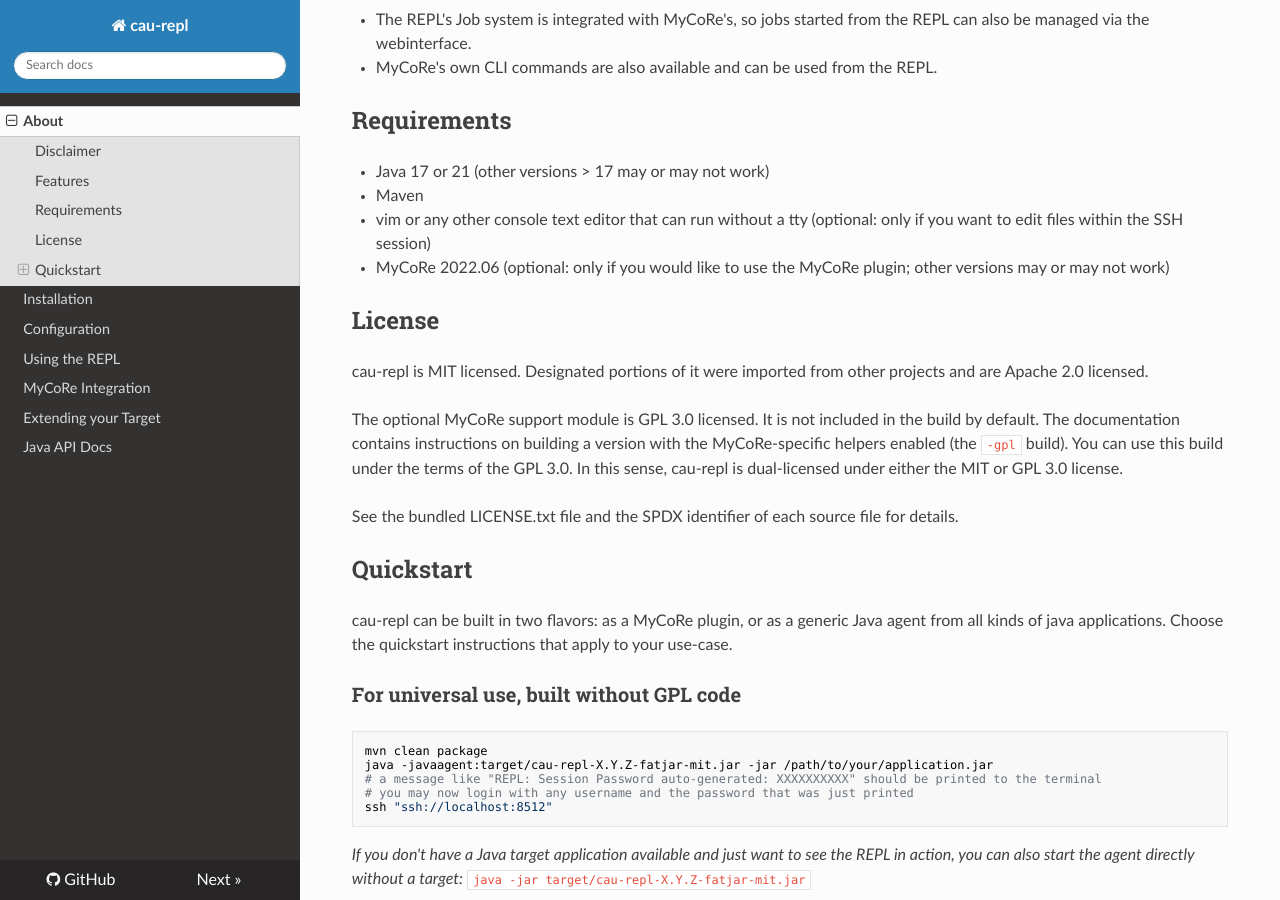
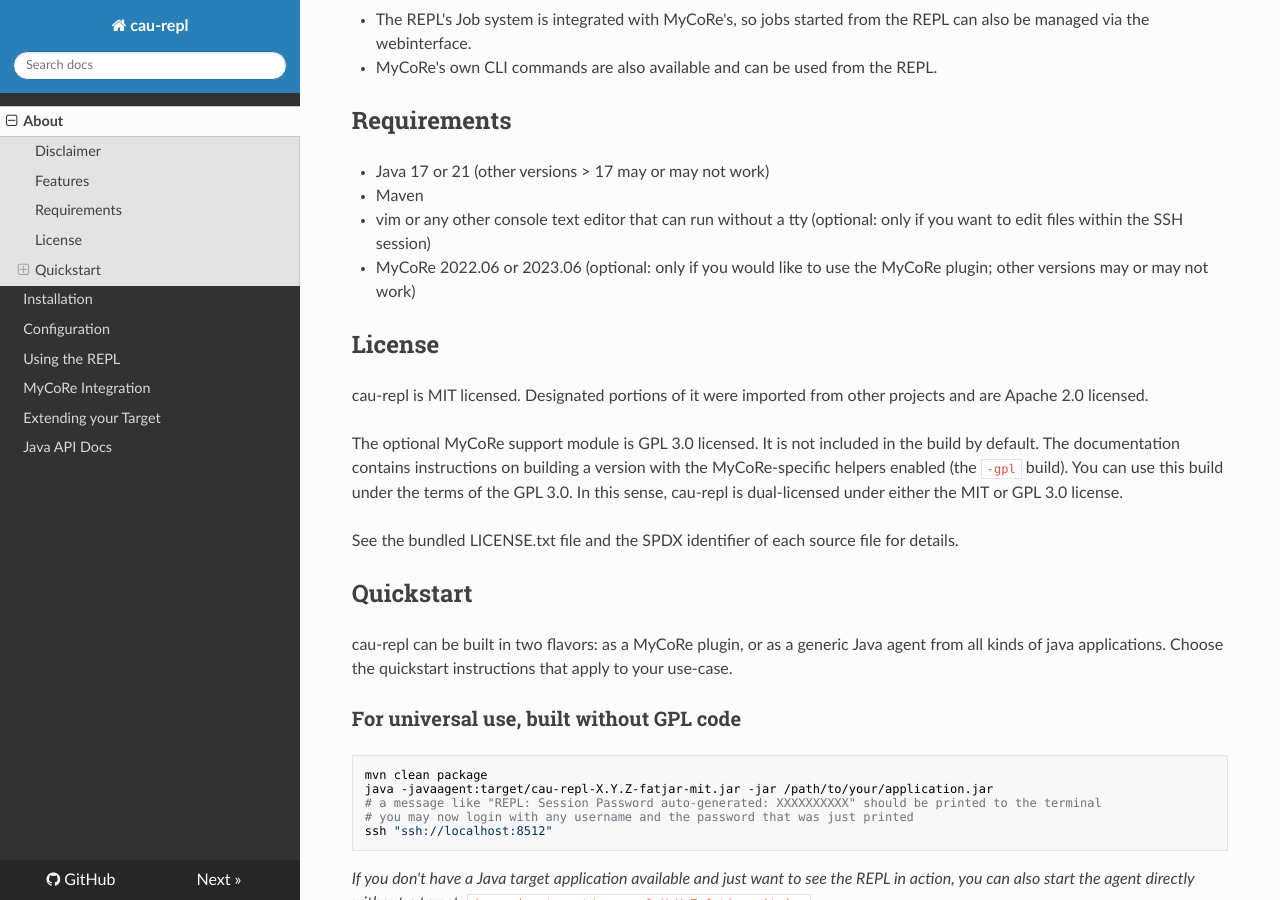
Before and after one commit to os-cau/cau-repl, an MkDocs documentation site: the page built from docs/index.md, in a window 1280 px wide and 900 px high, scrolled down 1190 px. Built offline with MkDocs 1.6.1, drawn with Linux system fonts in a browser that asks for light colours; nearby versions of some CDN libraries.

Commit message:
cau-repl is compatible with MyCoRe 2023.06

```diff
--- a/docs/index.md
+++ b/docs/index.md
@@ -51,7 +51,7 @@ cau-repl can be built as a MyCoRe plugin that enables better integration:
 - Java 17 or 21 (other versions > 17 may or may not work)
 - Maven
 - vim or any other console text editor that can run without a tty (optional: only if you want to edit files within the SSH session)
-- MyCoRe 2022.06 (optional: only if you would like to use the MyCoRe plugin; other versions may or may not work)
+- MyCoRe 2022.06 or 2023.06 (optional: only if you would like to use the MyCoRe plugin; other versions may or may not work)
 
 
 ## License
```
Also changed, not shown: README.md (+1 -1 lines).
